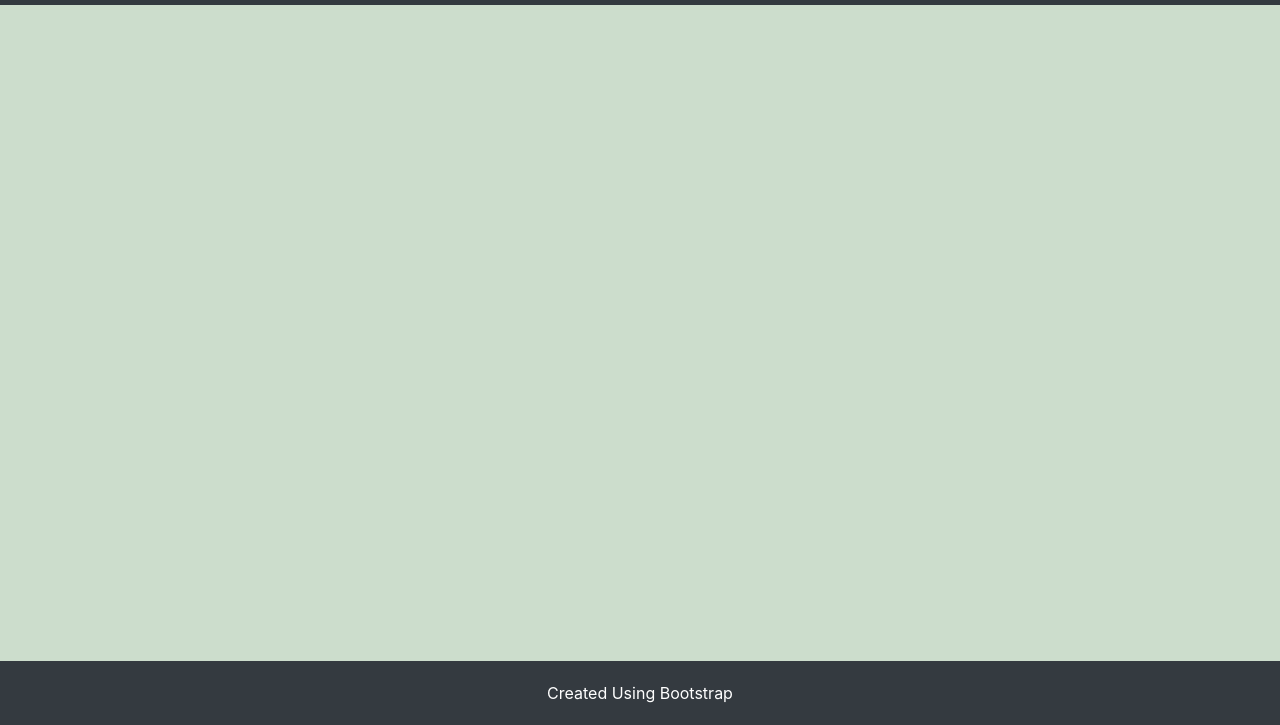
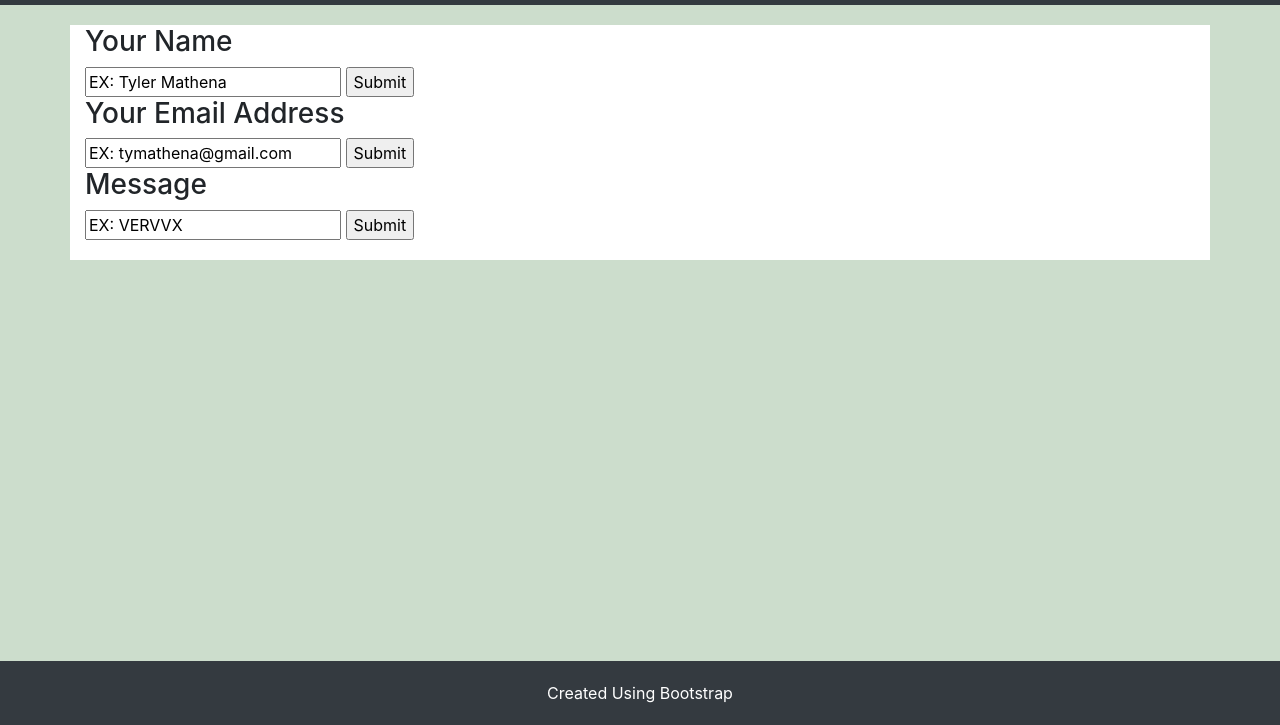
Before and after one commit to tymathena/bootstrap-portfolio, a plain HTML site: page contact.html in a window 1280 px wide. Shown: the part 75-800 px from the top of the page. Drawn offline with nearby package versions, Linux system fonts and the light colour scheme.

Commit message:
Final touches

```diff
--- a/assets/styles.css
+++ b/assets/styles.css
@@ -25,3 +25,11 @@
   margin-top: 10px;
   margin-bottom: 10px;
 }
+
+.paragraph {
+
+}
+
+.message-input {
+  margin-bottom: 20px;
+}
--- a/contact.html
+++ b/contact.html
@@ -4,9 +4,10 @@
 
 <head>
   <title>Tyler Mathena's Contact Info</title>
-    <link rel="stylesheet" href="https://stackpath.bootstrapcdn.com/bootstrap/4.3.1/css/bootstrap.min.css" integrity="sha384-ggOyR0iXCbMQv3Xipma34MD+dH/1fQ784/j6cY/iJTQUOhcWr7x9JvoRxT2MZw1T" crossorigin="anonymous" />
+  <link rel="stylesheet" href="https://stackpath.bootstrapcdn.com/bootstrap/4.3.1/css/bootstrap.min.css"
+    integrity="sha384-ggOyR0iXCbMQv3Xipma34MD+dH/1fQ784/j6cY/iJTQUOhcWr7x9JvoRxT2MZw1T" crossorigin="anonymous" />
   <link rel="stylesheet" type="text/css" href="./assets/styles.css" />
-    <meta charset="utf-8"/>
+  <meta charset="utf-8" />
 </head>
 
 <body class="body-universal">
@@ -14,7 +15,8 @@
   <header>
     <nav class="navbar navbar-expand-lg navbar-dark bg-dark">
       <a class="navbar-brand" href="./contact.html">Contact Me</a>
-        <button class="navbar-toggler" type="button" data-toggle="collapse" data-target="#navbarSupportedContent" aria-controls="navbarSupportedContent" aria-expanded="false" aria-label="Toggle navigation">
+      <button class="navbar-toggler" type="button" data-toggle="collapse" data-target="#navbarSupportedContent"
+        aria-controls="navbarSupportedContent" aria-expanded="false" aria-label="Toggle navigation">
         <span class="navbar-toggler-icon"></span>
       </button>
 
@@ -31,9 +33,30 @@
     </nav>
   </header>
 
-
-
   <section>
+    <div class="container content-box">
+      <div class="row">
+        <div class="col-12">
+          <h3 id="contact-head">Your Name</h3>
+          <input type="text" value="EX: Tyler Mathena" class="short-input">
+          <input type="submit" value="Submit" />
+        </div>
+      </div>
+      <div class="row">
+        <div class="col-12">
+          <h3>Your Email Address</h3>
+          <input type="text" value="EX: tymathena@gmail.com" class="short-input">
+          <input type="submit" value="Submit">
+        </div>
+      </div>
+      <div class="row">
+        <div class="col-12">
+          <h3>Message</h3>
+          <input type="text" value="EX: VERVVX" class="message-input">
+          <input type="submit" value="Submit">
+        </div>
+      </div>
+    </div>
 
   </section>
 
```
Also changed, not shown: index.html (+15 -5 lines), portfolio.html (+9 -9 lines). Lines whose indentation alone changed are shown as unchanged.
